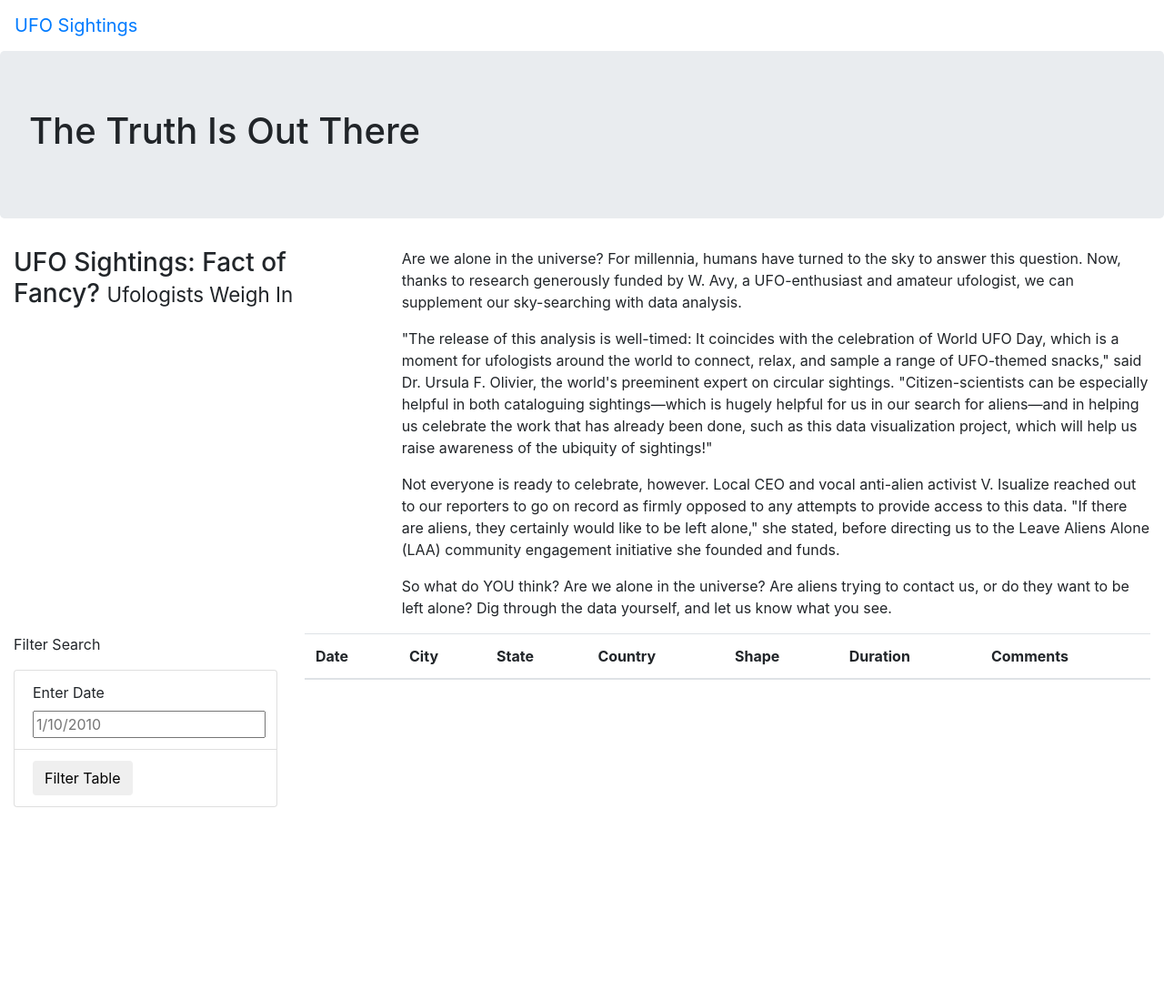
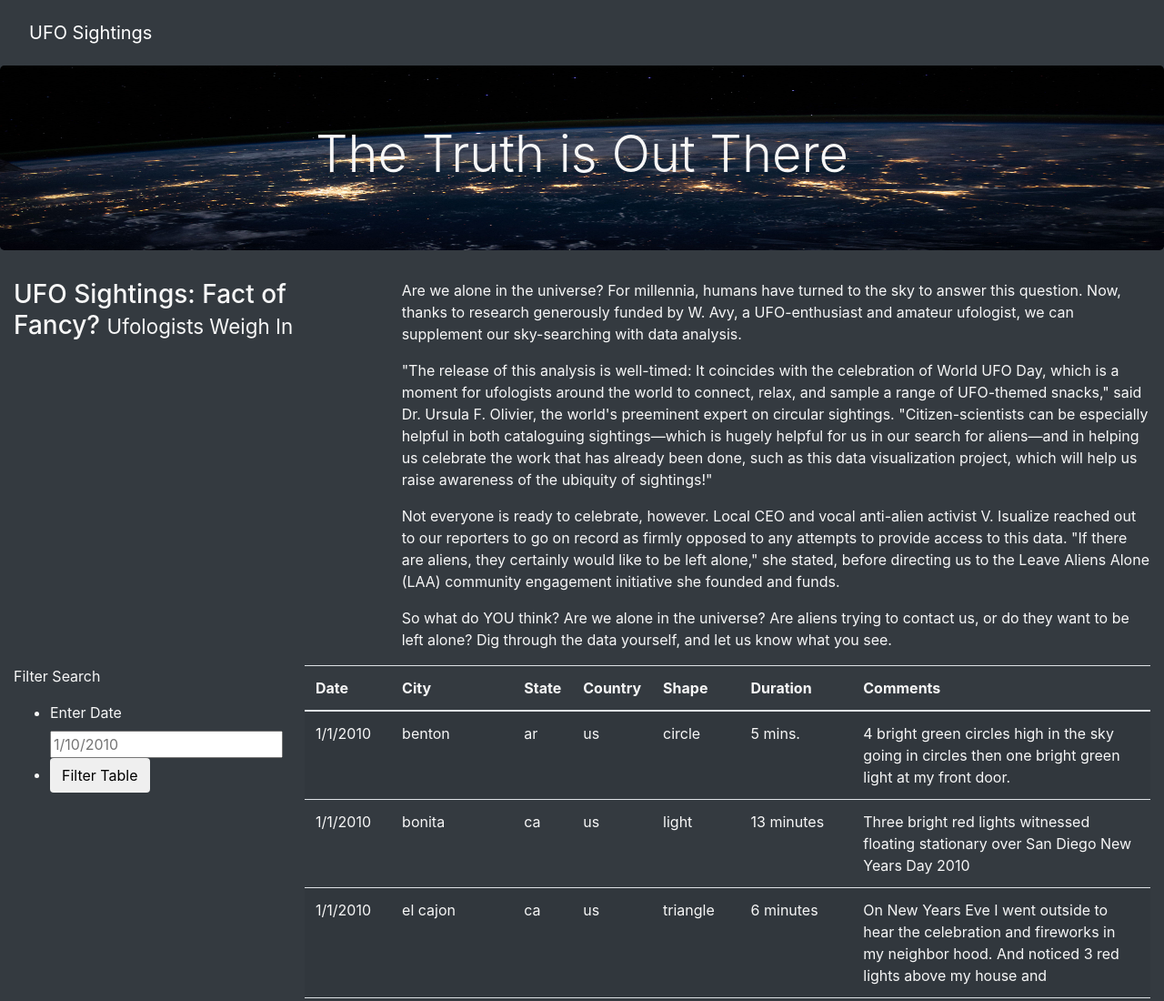
Before and after one commit to Connectime4ever/UFOs, a plain HTML site: page index.html in a window 1280 px wide. Shown: the top 1100 px of the page at 91% size. Before the commit the page ends 887 px from the top, so only its background shows below. Drawn offline with nearby package versions, Linux system fonts and the light colour scheme.

Commit message:
formatting

```diff
--- a/index.html
+++ b/index.html
@@ -15,14 +15,16 @@
 <link rel="stylesheet" href="static/css/style.css">
 </head>
 <body>
+  <body class="bg-dark">
     <div class="wrapper">
+      <nav class="navbar navbar-dark bg-dark navbar-expand-lg">
         <nav class="navbar navbar-expand-lg">
             <a class="navbar-brand" href="index.html">UFO Sightings</a>
         </nav>
     </div>
 </body>
           <div class="jumbotron">
-            <h1>The Truth Is Out There</h1>
+            <h1 class="display-4">The Truth is Out There</h1>
           </div>
         <div class="container-fluid">
             <div class="row">
@@ -50,16 +52,18 @@
               <div class="col-md-3">
                 <form>
                   <p>Filter Search</p>
-                  </form>
-                  <ul class="list-group">
-                    <li class="list-group-item">
+                  <ul>
+                    <li>
                       <label for="date">Enter Date</label>
                       <input type="text" placeholder="1/10/2010" id="datetime" />
                     </li>
-                    <li class="list-group-item">
-                        <button id="filter-btn" type="button" class="btn btn-default">Filter Table</button>
+                    <li>
+                       <button id="filter-btn" type="button" class="btn btn-default">
+                         Filter Table
+                       </button>
                     </li>
                   </ul>
+                 </form>
               </div>
               <div class="col-md-9">
                 <table class="table table-striped">
@@ -79,4 +83,7 @@
               </div>
             </div>
           </div>
+          <script src="https://cdnjs.cloudflare.com/ajax/libs/d3/4.11.0/d3.js"></script>
+          <script src="static/js/data.js"></script>
+          <script src="static/js/app.js"></script>
           </html>
--- a/static/css/style.css
+++ b/static/css/style.css
@@ -0,0 +1,9 @@
+body {
+
+    color: #f7f7f7;
+  }
+  .jumbotron {
+  background-image: url("../images/nasa.jpg");
+  background-size: 100% 100%;
+  text-align: center;
+}
```
Also changed, not shown: static/images/nasa.jpg (added). Lines whose indentation alone changed are shown as unchanged.
